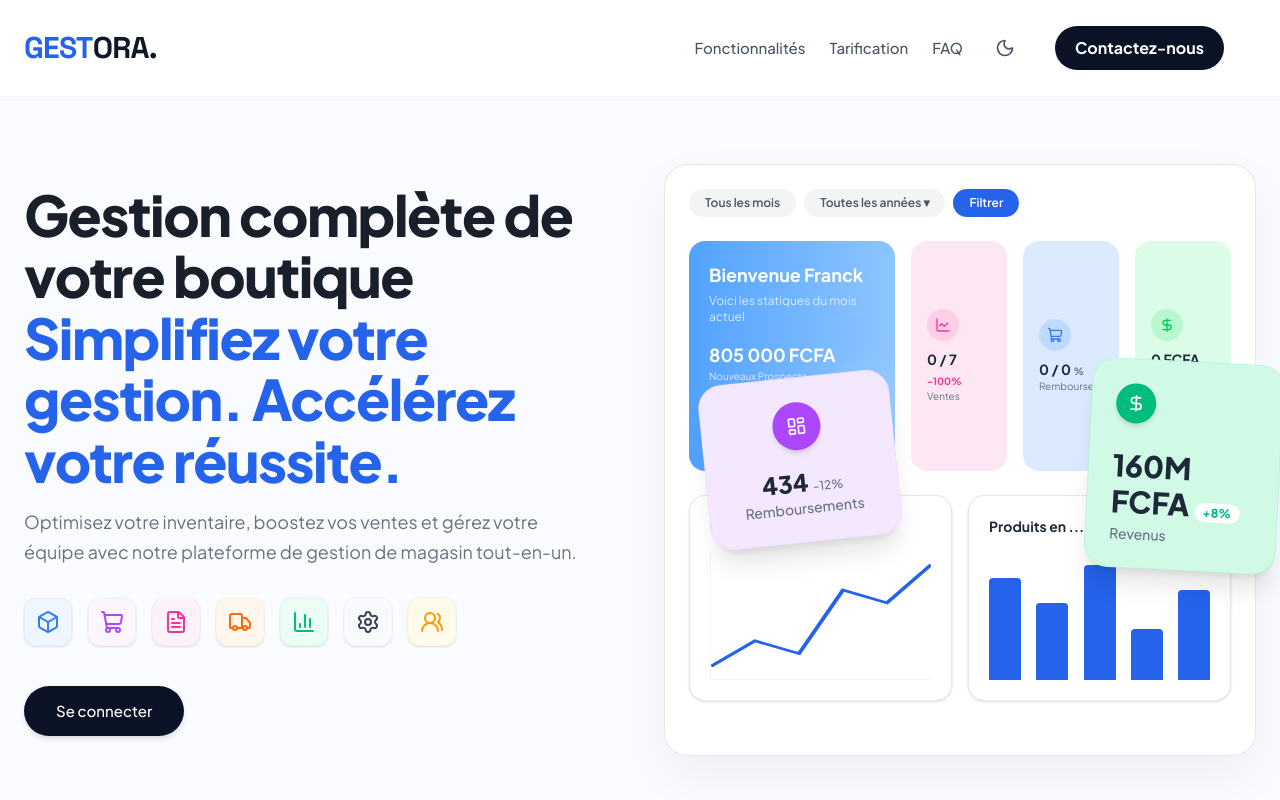
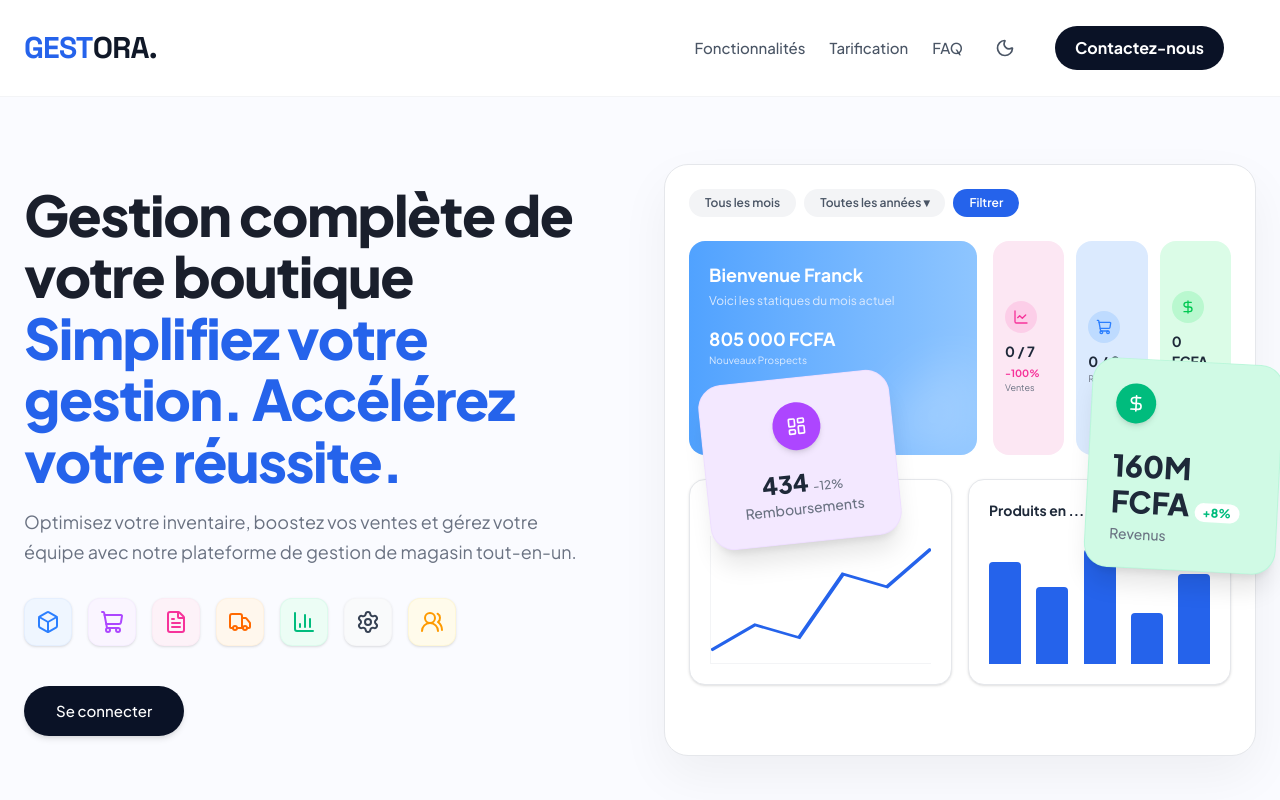
Before and after one commit to senethialy6840-beep/GESTORA, a Next.js app: page / in a window 1280 px wide. Shown: the top 800 px of the page. Built offline with nearby package versions, Linux system fonts and the light colour scheme.

Commit message:
Make mock dashboard completely responsive on landing page

```diff
--- a/app/page.tsx
+++ b/app/page.tsx
@@ -79,9 +79,9 @@ export default function LandingPage() {
                       <div className="px-4 py-1.5 bg-[#2563EB] rounded-full text-xs font-semibold text-white">Filtrer</div>
                    </div>
 
-                   <div className="flex flex-col md:flex-row gap-4 mb-6">
+                   <div className="flex flex-wrap gap-4 mb-6">
                       {/* Main blue card */}
-                      <div className="flex-1 bg-gradient-to-r from-blue-400 to-blue-300 rounded-2xl p-5 text-white relative overflow-hidden">
+                      <div className="flex-[1_1_100%] md:flex-[1_1_250px] bg-gradient-to-r from-blue-400 to-blue-300 rounded-2xl p-5 text-white relative overflow-hidden">
                         <h3 className="font-bold text-lg mb-1">Bienvenue Franck</h3>
                         <p className="text-xs text-blue-100 mb-4">Voici les statiques du mois actuel</p>
                         <div className="flex flex-wrap gap-4 sm:gap-6">
@@ -98,33 +98,33 @@ export default function LandingPage() {
                         <div className="absolute bottom-0 right-0 w-24 h-24 bg-white/20 rounded-tl-full blur-xl"></div>
                       </div>
 
-                      <div className="grid grid-cols-3 md:flex md:flex-row gap-4">
+                      <div className="flex-[1_1_100%] md:flex-[1_1_200px] grid grid-cols-3 gap-3">
                         {/* Small pink card */}
-                        <div className="w-full md:w-24 bg-pink-100 dark:bg-pink-900/30 rounded-2xl p-3 sm:p-4 flex flex-col justify-center">
+                        <div className="bg-pink-100 dark:bg-pink-900/30 rounded-2xl p-3 flex flex-col justify-center">
                            <div className="w-8 h-8 rounded-full bg-pink-200 dark:bg-pink-900/60 text-pink-500 dark:text-pink-400 flex items-center justify-center mb-2"><LineChart className="w-4 h-4" /></div>
                            <p className="font-bold text-sm text-gray-800 dark:text-white">0 / 7 <span className="text-[10px] text-pink-500 dark:text-pink-400">-100%</span></p>
-                           <p className="text-[8px] sm:text-[10px] text-gray-500 dark:text-gray-400">Ventes</p>
+                           <p className="text-[9px] text-gray-500 dark:text-gray-400">Ventes</p>
                         </div>
 
                         {/* Small blue card */}
-                        <div className="w-full md:w-24 bg-blue-100 dark:bg-blue-900/30 rounded-2xl p-3 sm:p-4 flex flex-col justify-center">
+                        <div className="bg-blue-100 dark:bg-blue-900/30 rounded-2xl p-3 flex flex-col justify-center">
                            <div className="w-8 h-8 rounded-full bg-blue-200 dark:bg-blue-900/60 text-blue-500 dark:text-blue-400 flex items-center justify-center mb-2"><ShoppingCart className="w-4 h-4" /></div>
                            <p className="font-bold text-sm text-gray-800 dark:text-white">0 / 0 <span className="text-[10px] text-gray-500 dark:text-gray-400">%</span></p>
-                           <p className="text-[8px] sm:text-[10px] text-gray-500 dark:text-gray-400">Remboursements</p>
+                           <p className="text-[9px] text-gray-500 dark:text-gray-400 break-words leading-tight mt-0.5">Rembours.</p>
                         </div>
 
                         {/* Small green card */}
-                        <div className="w-full md:w-24 bg-green-100 dark:bg-emerald-900/30 rounded-2xl p-3 sm:p-4 flex flex-col justify-center">
+                        <div className="bg-green-100 dark:bg-emerald-900/30 rounded-2xl p-3 flex flex-col justify-center">
                            <div className="w-8 h-8 rounded-full bg-green-200 dark:bg-emerald-900/60 text-green-500 dark:text-emerald-400 flex items-center justify-center mb-2"><DollarSign className="w-4 h-4" /></div>
                            <p className="font-bold text-sm text-gray-800 dark:text-white">0 FCFA <span className="text-[10px] text-gray-500 dark:text-gray-400">-100%</span></p>
-                           <p className="text-[8px] sm:text-[10px] text-gray-500 dark:text-gray-400">Revenus</p>
+                           <p className="text-[9px] text-gray-500 dark:text-gray-400">Revenus</p>
                         </div>
                       </div>
                    </div>
 
-                   <div className="flex flex-col sm:flex-row gap-4">
+                   <div className="flex flex-wrap gap-4">
                      {/* Graph card */}
-                     <div className="flex-1 bg-white dark:bg-[#162032] border border-gray-200 dark:border-slate-700/50 rounded-2xl p-5 shadow-sm">
+                     <div className="flex-[1_1_100%] md:flex-[1_1_200px] bg-white dark:bg-[#162032] border border-gray-200 dark:border-slate-700/50 rounded-2xl p-5 shadow-sm">
                         <h4 className="text-sm font-bold text-gray-800 dark:text-white mb-4">Graphique des ventes</h4>
                         {/* Fake graph lines */}
                         <div className="w-full h-32 border-b border-l border-gray-100 dark:border-slate-800/60 relative">
@@ -134,7 +134,7 @@ export default function LandingPage() {
                         </div>
                      </div>
                      {/* Bar chart card */}
-                     <div className="flex-1 bg-white dark:bg-[#162032] border border-gray-200 dark:border-slate-700/50 rounded-2xl p-5 shadow-sm">
+                     <div className="flex-[1_1_100%] md:flex-[1_1_200px] bg-white dark:bg-[#162032] border border-gray-200 dark:border-slate-700/50 rounded-2xl p-5 shadow-sm">
                         <h4 className="text-sm font-bold text-gray-800 dark:text-white mb-4">Produits en ...</h4>
                         <div className="flex items-end justify-between h-32">
                            <div className="w-8 h-[80%] bg-[#2563EB] rounded-t-sm"></div>
```
